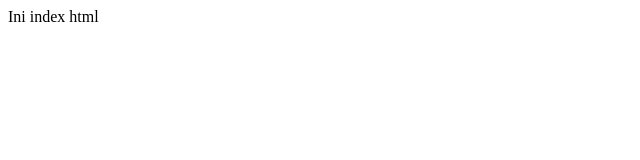
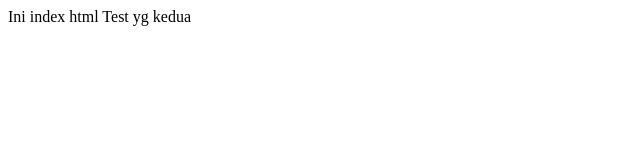
Before and after one commit to supplycode/lecture0, a plain HTML site: page index.html in a window 1280 px wide. Shown: the whole page, without its empty margins (0-640 px from the left). Drawn offline with Linux system fonts and the light colour scheme.

Commit message:
Added another line

```diff
--- a/index.html
+++ b/index.html
@@ -7,5 +7,6 @@
 </head>
 <body>
     Ini index html
+    Test yg kedua
 </body>
 </html>
```
